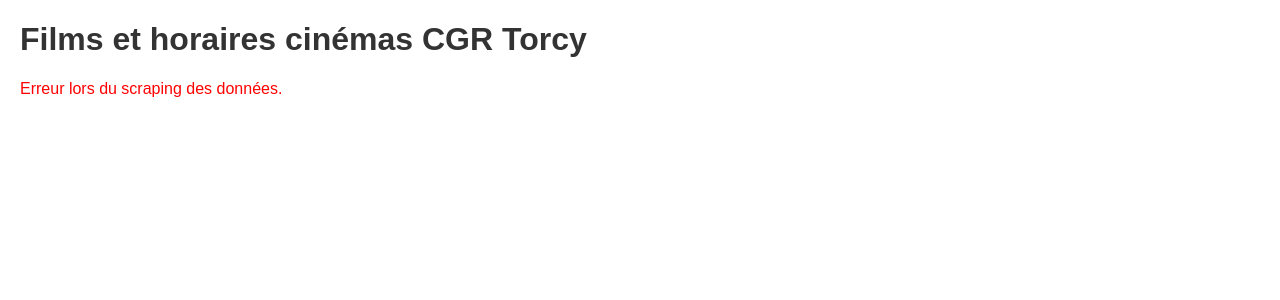
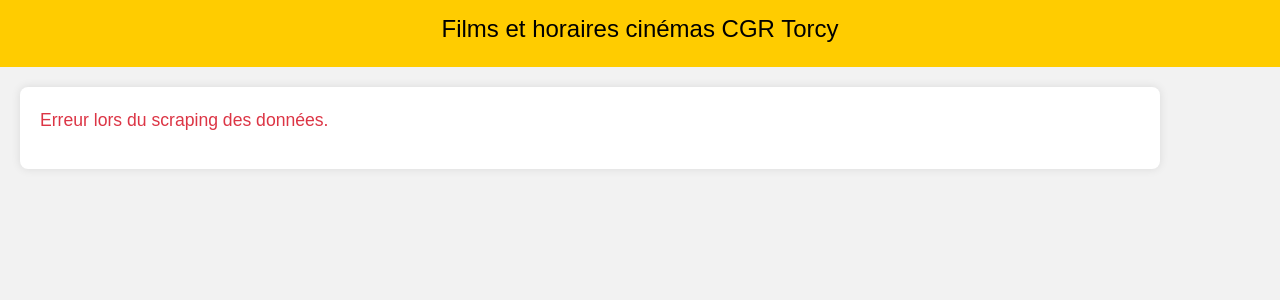
Before and after one commit to AurelienB20/scrap_allocine, a Flask app: page / in a window 1280 px wide. Shown: the top 300 px of the page. Run offline with Flask 2, Linux system fonts and the light colour scheme; data that the repository does not hold is empty; some libraries are stand-ins or nearby versions.

Commit message:
Update index.html

```diff
--- a/scrapping_allocine/templates/index.html
+++ b/scrapping_allocine/templates/index.html
@@ -4,14 +4,34 @@
     <meta charset="UTF-8">
     <meta name="viewport" content="width=device-width, initial-scale=1.0">
     <title>Allociné Scraper</title>
+    <link rel="stylesheet" href="https://stackpath.bootstrapcdn.com/bootstrap/4.3.1/css/bootstrap.min.css">
     <style>
         body {
             font-family: 'Arial', sans-serif;
+            margin: 0;
+            padding: 0;
+            background-color: #f2f2f2; /* Gris clair */
+            color: #333;
+        }
+
+        header {
+            background-color: #ffcc00; /* Jaune Allociné */
+            color: #000; /* Noir */
+            padding: 15px;
+            text-align: center;
+        }
+
+        .container {
+            background-color: #fff; /* Blanc */
+            border-radius: 8px;
             margin: 20px;
+            padding: 20px;
+            box-shadow: 0 0 10px rgba(0, 0, 0, 0.1); /* Ombre légère */
         }
 
         h1 {
-            color: #333;
+            color: #000; /* Noir */
+            font-size: 1.5em;
         }
 
         ul {
@@ -21,65 +41,90 @@
 
         li {
             border: 1px solid #ddd;
-            padding: 10px;
-            margin-bottom: 10px;
-            border-radius: 5px;
+            border-radius: 8px;
+            margin-bottom: 20px;
+            padding: 20px;
+            background-color: #f8f8f8; /* Gris clair */
         }
 
         strong {
-            color: #007BFF;
+            color: #ffcc00; /* Jaune Allociné */
+            font-size: 1.2em;
         }
 
         img {
-            max-width: 200px;
-            border-radius: 5px;
+            max-width: 100%;
+            height: auto;
+            border-radius: 8px;
+            margin-bottom: 15px;
         }
 
         p {
-            color: #777;
+            color: #555;
+            font-size: 1.1em;
         }
 
         input[type="text"] {
-            padding: 8px;
+            padding: 10px;
             border: 1px solid #ddd;
             border-radius: 3px;
+            margin-bottom: 15px;
         }
 
         button {
-            padding: 8px 12px;
+            padding: 10px 15px;
             background-color: #007BFF;
             color: #fff;
             border: none;
             border-radius: 3px;
             cursor: pointer;
+            transition: background-color 0.3s ease;
+        }
+
+        button:hover {
+            background-color: #0056b3;
+        }
+
+        .film-details {
+            display: flex;
+            flex-direction: column;
+        }
+        .film-image {
+            width: 300px;
+            height: auto;
+            border-radius: 8px;
         }
     </style>
 </head>
 <body>
+    <header>
         <h1>Films et horaires cinémas CGR Torcy</h1>
+    </header>
 
-
-
+    <div class="container">
         {% if resultats %}
             <ul>
                 {% for film in resultats %}
                     <li>
                         <strong>{{ film['nom_film'] }}</strong><br>
                             {% if film['image_url'] %}
-                        <img src="{{ film['image_url'] }}" alt="{{ film['nom_film'] }}"><br>
+                                <div class="film-details">
+                                    <img class="film-image" src="{{ film['image_url'] }}" alt="{{ film['nom_film'] }}">
+                                    {% if film['content-text'] is not none %}
+                                        <p>{{ film['content-text'] }}</p>
+                                    {% endif %}
+                                    <strong>Horaires:</strong> {{ film['horaires']|join(', ') }}
+                                </div>
                             {% else %}
                                 <p>Image non disponible</p>
                             {% endif %}
-
-                    {% if film['content-text'] is not none %}
-                        <p>{{film['content-text']}}</p>
-                    {% endif %}
-                    <strong>Horaires:</strong> {{ film['horaires']|join(', ') }}
                     </li>
                 {% endfor %}
+
             </ul>
         {% else %}
-        <p style="color: red;">Erreur lors du scraping des données.</p>
+            <p class="text-danger">Erreur lors du scraping des données.</p>
         {% endif %}
+    </div>
 </body>
 </html>
```
Lines whose indentation alone changed are shown as unchanged.
